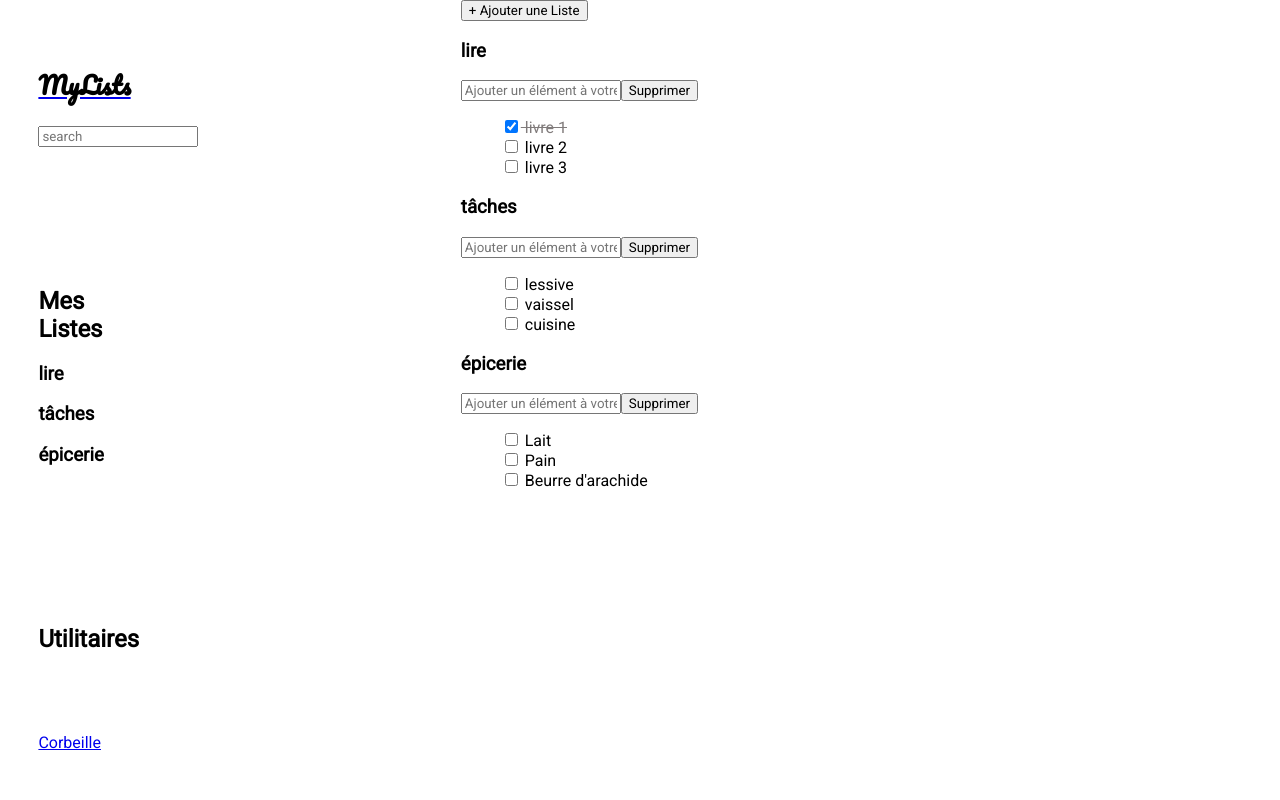
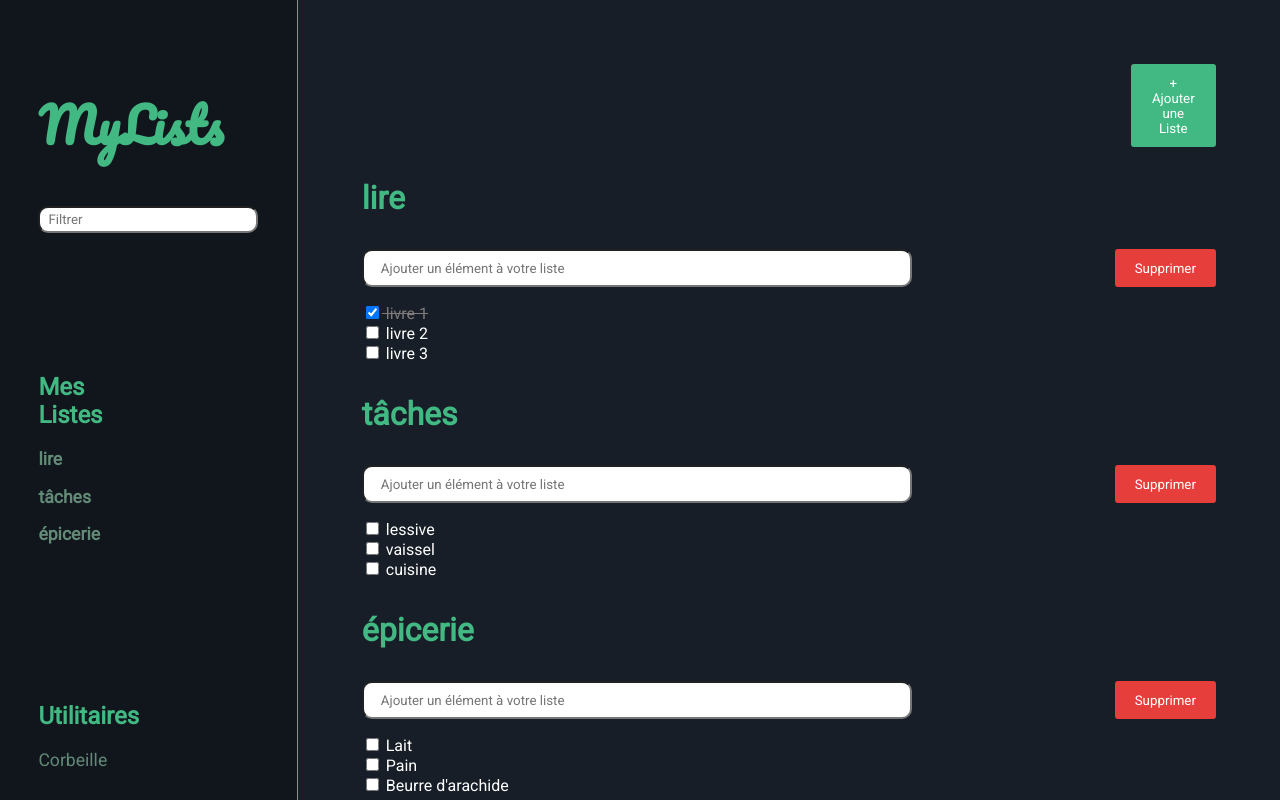
Before and after one commit to WilliamCaouette/tp2_caouettew_devweb, a Vue app: page /#/ in a window 1280 px wide. Built offline with nearby package versions, Linux system fonts and the light colour scheme.

Commit message:
css quasiment terminer

```diff
--- a/src/App.vue
+++ b/src/App.vue
@@ -4,26 +4,93 @@
 
 <style>
   body{
+    overflow: hidden;
+    margin: 0%;
+    padding: 0%;
+  }
+  *{
+    font-family: 'Roboto', sans-serif;
+    text-decoration: none;
+  }
+  h1{
+    font-family: 'Pacifico', cursive;
+    font-size: 3em;
+    color: #42b983;
+  }
+
+  .home, .trashcan{
       margin: 0;
       padding: 0;
+      width: 100vw;
+      height: 100vh;
+      display: flex;
+
   }
-#app #home {
+  .left-bar{
+      flex-basis: 18%;
+      display: flex;
+      align-items: flex-start;
+      padding: 3%;
+      border-right: 1px #42b983 solid;
+      background-color: #11161d;
+      color: rgb(98, 138, 119);
+  }
+  .list-lists{
+    padding: 5%;
     width: 100%;
-  height: 100%;
-  margin: 0;
-  padding: 0;
+    background-color: #171e27;
+    overflow-y: scroll;
   }
-
-#nav {
-  padding: 30px;
+  .btn-add{
+    background-color: #42b983;
+    padding: 1% 2%;
+    color: #fff;
+    border: #42b983 3px solid;
+    border-radius: 3px;
+    margin-left: 90%;
+    transition: all 400ms ease;
+    cursor: pointer;
   }
-
-#nav a {
-  font-weight: bold;
-  color: #2c3e50;
+  .btn-add:hover{
+    color: #42b983;
+    background-color: #fff;
   }
-
-#nav a.router-link-exact-active {
+  input[type=text]{
+    padding: 1% 2%;
+    border-radius: 10px;
+  }
+  .list-control{
+    display: flex;
+    width: 100%;
+    justify-content: space-between;
+  }
+  .list-control input{
+    flex-basis: 60%;
+  }
+  .list-control button, .btn-supprimer{
+    background-color: #E63E3B;
+    padding: 1% 2%;
+    color: #fff;
+    border: #E63E3B 3px solid;
+    border-radius: 3px;
+    transition: all 400ms ease;
+    cursor: pointer;
+  }
+  .list-control button:hover, .btn-supprimer:hover{
+    text-decoration: line-through;
+  }
+  .btn-restore-list{
+    background-color: #42b983;
+    padding: 1% 2%;
+    border: #42b983 1px solid;
+    border-radius: 3px;
+    color: #fff;
+    margin-left: 85%;
+    transition: 500ms ease all;
+    cursor: pointer;
+  }
+  .btn-restore-list:hover{
     color: #42b983;
+    background-color: #fff;
   }
 </style>
--- a/src/components/AddListForm.vue
+++ b/src/components/AddListForm.vue
@@ -1,5 +1,5 @@
 <template>
-  <button  @click="toggleForm"> + Ajouter une Liste</button>
+  <button class="btn-add"  @click="toggleForm"> + Ajouter une Liste</button>
   <div :class="isFormShow ? 'show' :  'hidden'">
     <div>
       <label for="Name">Nom :</label>
--- a/src/components/LeftNavBar.vue
+++ b/src/components/LeftNavBar.vue
@@ -2,7 +2,7 @@
   <div class="nav-bar">
         <section class="top">
             <router-link to="/"><h1>MyLists</h1></router-link>
-            <input @input="applyFilter" type="text" placeholder="search" name="search" id="search">
+            <input @input="applyFilter" :value="filter" type="text" placeholder="Filtrer" name="search" id="search">
         </section>
         <section class="middle">
             <h2>Mes Listes</h2>
@@ -11,7 +11,7 @@
         <section class="bottom">
             <h2>Utilitaires</h2>
             <div id="nav"></div>
-            <router-link to="/trashcan">Corbeille</router-link>
+            <router-link to="/trashcan" id="corbeille">Corbeille</router-link>
         <router-view/>
         </section>
   </div>
@@ -19,11 +19,12 @@
 
 <script>
 export default {
- props:["lists"],
+ props:["lists", "filter"],
  emits:["applyFilter"],
  methods:{
      changeListShow(list){
          document.querySelector("#search").value = list.name;
+         this.$emit("applyFilter", document.querySelector("#search").value)
      },
      applyFilter(e){
          this.$emit("applyFilter", e.target.value)
@@ -57,4 +58,23 @@ export default {
     .bottom{
         margin-top:15vh;
     }
+    h3, #corbeille{
+        color: rgb(98, 138, 119);
+        cursor: pointer;
+        transition: 500ms all ease;
+        font-size: 1.1em;
+    }
+    h3:hover, #corbeille:hover{
+        color: #42b983;
+        transform: scale(1.3);
+    }
+    #search{
+        padding: 4px 8px;
+        width: 200px;
+
+    }
+    h2{
+        color: #42b983;
+        font-size: 1.5em;
+    }
 </style>
--- a/src/components/List.vue
+++ b/src/components/List.vue
@@ -3,11 +3,14 @@ list d'éléments
 <template>
   <div>
     <h3>{{list.name}}</h3>
-    <input
-      type="text" name="element" :data-pos="list.id" placeholder="Ajouter un élément à votre liste"
-      @keypress.enter="addElementToList"
-    >
-    <button :data-pos="list.id" @click="deleteList">Supprimer</button>
+    <div  class="list-control">
+      <input
+        type="text" name="element" :data-pos="list.id" placeholder="Ajouter un élément à votre liste"
+        @keypress.enter="addElementToList"
+      >
+      <button :data-pos="list.id" @click="deleteList">Supprimer</button>
+    </div>
+
     <ul>
       <li
         v-for="element in list.elements" @click="changeElementStatus(element)"
@@ -40,6 +43,21 @@ export default {
 }
 </script>
 
-<style>
-
+<style scoped>
+  h3{
+    font-size: 2em;
+    color: #42b983;
+  }
+  ul{
+    padding: 0;
+  }
+  li{
+    color: #fff;
+    list-style: none;
+    cursor: pointer;
+  }
+  .complete{
+      text-decoration: line-through;
+      color: rgb(128, 123, 123);
+  }
 </style>
--- a/src/components/ListDetail.vue
+++ b/src/components/ListDetail.vue
@@ -3,16 +3,18 @@ list d'éléments
 <template>
   <div>
     <h3>{{list.name}}</h3>
-    <p>{{list.description}}</p>
+    <p> description: {{list.description}}</p>
     <p>créé le : {{list.creationDate}}</p>
     <p v-if="list.deletionDate != null">statut : supprimé le {{list.deletionDate}}</p>
     <p v-else>statut : En cours depuis {{list.creationDate}}</p>
-    <input
-      type="text" name="element" :data-pos="list.id" placeholder="Ajouter un élément à votre liste"
-      @keypress.enter="addElementToList"
-    >
-    <button v-if="list.deletionDate != null" :data-pos="list.id" @click="restoreList(list)">Récupérer la list</button>
-    <button v-else :data-pos="list.id" @click="deleteList">Supprimer</button>
+    <div  class="list-control">
+        <input
+        type="text" name="element" :data-pos="list.id" placeholder="Ajouter un élément à votre liste"
+        @keypress.enter="addElementToList"
+        >
+        <button class="btn-restore-list" v-if="list.deletionDate != null" :data-pos="list.id" @click="restoreList(list)">Récupérer la list</button>
+        <button v-else :data-pos="list.id" @click="deleteList">Supprimer</button>
+    </div>
     <ul>
       <li
         v-for="element in list.elements" @click="changeElementStatus(element)"
@@ -50,5 +52,23 @@ export default {
 </script>
 
 <style>
-
+  h3{
+    font-size: 2em;
+    color: #42b983;
+  }
+  ul{
+    padding: 0;
+  }
+  li{
+    color: #fff;
+    list-style: none;
+    cursor: pointer;
+  }
+  .complete{
+      text-decoration: line-through;
+      color: rgb(128, 123, 123);
+  }
+  p{
+      color: #fff;
+  }
 </style>
--- a/src/views/Home.vue
+++ b/src/views/Home.vue
@@ -1,7 +1,7 @@
 <template>
   <div class="home">
     <div class="left-bar">
-      <left-nav-bar @applyFilter="changeFilter" :lists="lists"></left-nav-bar>
+      <left-nav-bar @applyFilter="changeFilter" :filter="filter" :lists="lists"></left-nav-bar>
     </div>
     <div class="list-lists">
       <add-list-form @addList="addList"></add-list-form>
@@ -11,6 +11,7 @@
         </div>
       </div>
       <div v-else>
+        <button class="btn-supprimer" @click="changeFilter('')">Retirer le Filtre</button>
         <div v-for="list in filteredList" :key="list.id" class="list">
           <list-detail  :list="list" @addElement="addElementToList" @removeList="deleteList" @changeElementStatus="saveDatasInLocalStorage" @restoreList="saveDatasInLocalStorage" ></list-detail>
         </div>
@@ -20,41 +21,7 @@
 </template>
 <style>
   @import url('https://fonts.googleapis.com/css2?family=Pacifico&family=Roboto&display=swap');
-  *{
-    font-family: 'Roboto', sans-serif;
-  }
-  h1{
-    font-family: 'Pacifico', cursive;
-    text-decoration: none;
-    color: black;
-  }
-  router-link{
-    text-decoration: none;
-  }
-  li{
-      list-style: none;
-      cursor: pointer;
-  }
-  .complete{
-      text-decoration: line-through;
-      color: rgb(128, 123, 123);
-  }
-  .home{
-      margin: 0;
-      padding: 0;
-      width: 100vw;
-      height: 100vh;
-      overflow-y: scroll;
-      display: flex;
 
-  }
-  .left-bar{
-      flex-basis: 30%;
-      display: flex;
-      align-items: flex-start;
-      padding: 3%;
-
-  }
 </style>
 <script>
 import AddListForm from '../components/AddListForm.vue';
@@ -135,7 +102,7 @@ export default {
   },
   data(){
     return {
-      filter : null,
+      filter : "",
       lists : [
         {
           id:0,
--- a/src/views/Trashcan.vue
+++ b/src/views/Trashcan.vue
@@ -1,16 +1,20 @@
 <template>
     <div class="trashcan">
+      <div class="left-bar">
         <left-nav-bar :lists="lists"></left-nav-bar>
+      </div>
+      <div class="list-lists">
         <h2>Corbeille</h2>
-        <button @click="deleteHiddenLists">Vider la Corbeille</button>
+        <button class="btn-supprimer" @click="deleteHiddenLists">Vider la Corbeille</button>
         <div v-for="list in deletedLists" :key="list.id">
             <h3>{{list.name}}</h3>
+            <button class="btn-restore-list" @click="restoreList(list)">Récupérer la list</button>
             <p>{{list.description}}</p>
-            <button @click="restoreList(list)">Récupérer la list</button>
             <ul>
                 <li v-for="element in list.elements" :key="element.id">{{element.title}}</li>
             </ul>
         </div>
+      </div>
     </div>
 </template>
 <style>
@@ -22,6 +26,11 @@
     text-decoration: line-through;
     color: rgb(128, 123, 123);
   }
+  h2{
+    font-size: 3em;
+    color: #42b983;
+  }
+
 </style>
 <script>
 import LeftNavBar from '../components/LeftNavBar.vue'
--- /dev/null
+++ b/vue.config.js
@@ -0,0 +1,5 @@
+module.exports = {
+    publicPath: process.env.NODE_ENV === 'production'
+      ? '/etudiants/2020/caouettew/dw-tp2/'
+      : '/'
+  }
```
Lines whose indentation alone changed are shown as unchanged.
